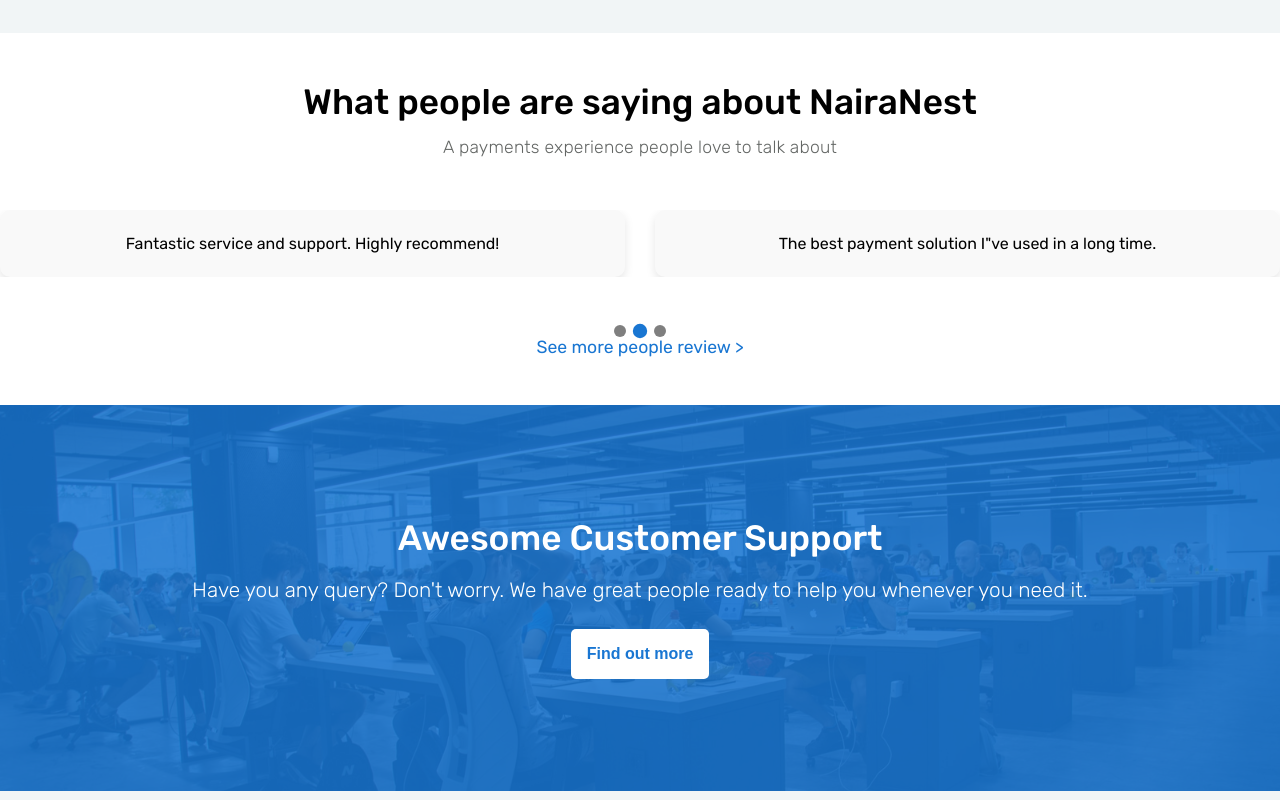
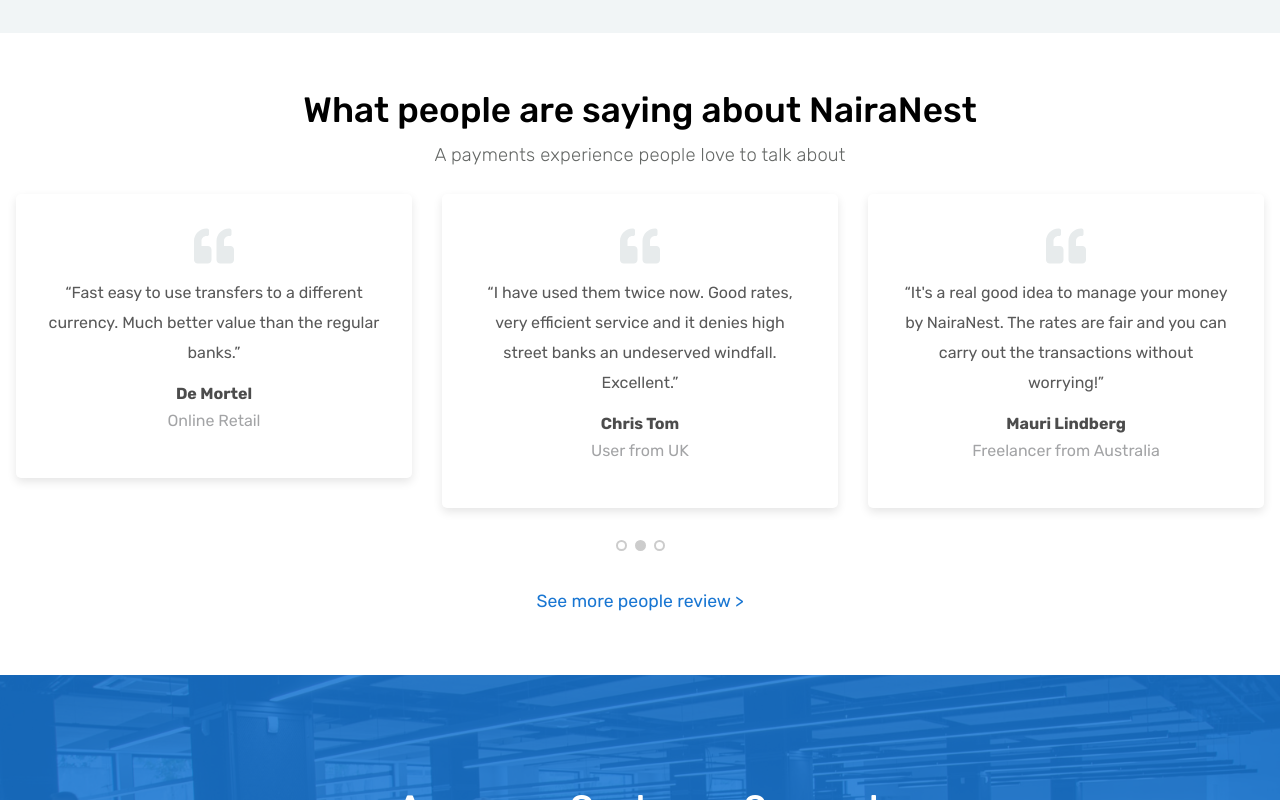
Before and after one commit to SlinkyCollins/Bank-App, a React (Vite) app in the folder bank-app/: page / in a window 1280 px wide. Shown: the part 8460-9260 px from the top of the page. Built offline with nearby package versions, Linux system fonts and the light colour scheme.

Commit message:
Homepage stlying done and dusted

```diff
--- a/bank-app/src/Components/Pages/Homepage.css
+++ b/bank-app/src/Components/Pages/Homepage.css
@@ -166,7 +166,7 @@
   text-align: center;
   position: relative;
   padding: 7rem 1rem 7rem;
-  margin: 3rem 0 0;
+  margin: 4rem 0 0;
   background-image: url("/src/assets/workers.jpg");
   height: 100%;
   background-attachment: fixed;
--- a/bank-app/src/Components/Pages/Homepage.jsx
+++ b/bank-app/src/Components/Pages/Homepage.jsx
@@ -301,7 +301,7 @@
         </div>
       </section>
 
-      <section>
+      <section style={{margin: "3.5rem 0 0"}}>
         <TestimonialSection/>
       </section>
 
--- a/bank-app/src/Components/Pages/TestimonialSection.css
+++ b/bank-app/src/Components/Pages/TestimonialSection.css
@@ -1,19 +1,26 @@
 .custom-prev,
 .custom-next {
   position: absolute;
-  top: 50%;
+  top: 45%;
   transform: translateY(-50%);
-  background-color: rgba(0, 0, 0, 0.6);
-  color: white;
+  background-color: #fff;
+  color: #000;
   border: none;
+  display: inline-flex;
+  align-items: center;
+  justify-content: center;
+  text-decoration: none;
   border-radius: 50%;
   width: 40px;
   height: 40px;
   cursor: pointer;
   z-index: 1000;
-  visibility: hidden; /* Hidden by default */
-  opacity: 0; /* Fully transparent initially */
+  visibility: hidden;
+  opacity: 0;
   transition: opacity 0.3s ease;
+  box-shadow: #00000026 0px 2px 5px 0px;
+  user-select: none;
+  appearance: button;
 }
 
 .custom-prev {
@@ -26,49 +33,39 @@
 
 .custom-prev:hover,
 .custom-next:hover {
-  background-color: rgba(0, 0, 0, 0.8);
+  background-color: #cccccc;
+  color: white;
 }
 
-
-/* Show buttons on hover */
 .swiper:hover .custom-prev,
 .swiper:hover .custom-next {
   visibility: visible;
-  opacity: 1; /* Fade in */
+  opacity: 1;
 }
-
-
-/* Optional hover effect for buttons */
-.custom-prev:hover,
-.custom-next:hover {
-  background-color: rgba(0, 0, 0, 0.8);
-}
-
-
 
 .custom-dots {
   display: flex;
   justify-content: center;
-    margin-top: 20px;
+  margin: 0.5rem 0 2.5rem;
 }
 
 .custom-dots .swiper-pagination-bullet {
-    width: 12px;
-    height: 12px;
+  width: 11px;
+  height: 11px;
   margin: 0 5px;
-    background-color: rgba(0, 0, 0, 0.5);
+  background: transparent;
+  border: 2px solid #cccccc;
   border-radius: 50%;
   opacity: 1;
-    transition: background-color 0.3s ease, transform 0.3s ease;
+  transition: background-color 0.3s ease;
 }
 
 .custom-dots .swiper-pagination-bullet-active {
-    background-color: #1976d2;
-    transform: scale(1.2);
+  background-color: #cccccc;
 }
 
-
-  @media (max-width: 768px) {
+/* responsiveness should be for pc not mobile */
+/* @media (max-width: 768px) {
     .custom-prev,
     .custom-next {
       width: 30px;
@@ -79,4 +76,4 @@
       width: 10px;
       height: 10px;
     }
-  }
+  } */
--- a/bank-app/src/Components/Pages/TestimonialSection.jsx
+++ b/bank-app/src/Components/Pages/TestimonialSection.jsx
@@ -6,6 +6,7 @@
 import "./TestimonialSection.css";
 import { FaAngleLeft } from "react-icons/fa";
 import { FaAngleRight } from "react-icons/fa";
+import { FaQuoteLeft } from "react-icons/fa";
 
 const TestimonialSection = () => {
   return (
@@ -16,7 +17,7 @@
       <p
         style={{
           lineHeight: "30px",
-          fontSize: "1.1rem",
+          fontSize: "1.15rem",
           fontWeight: "300",
           letterSpacing: ".2px",
           color: "#646765",
@@ -44,33 +45,68 @@
         breakpoints={{
           640: { slidesPerView: 1 }, // For small screens, show 1 slide
           768: { slidesPerView: 2 }, // For tablets, show 2 slides
-          1024: { slidesPerView: 2 }, // For larger screens, show 2 or 3 slides
+          1024: { slidesPerView: 3 }, // For larger screens, show 2 or 3 slides
         }}
         className="swiper"
-        style={{ margin: "3rem 0" }}
+        style={{ padding: "1.5rem 1rem", position: "relative" }}
       >
         <SwiperSlide>
           <div style={testimonialCardStyle}>
-            <p>NairaNest made my payments so seamless and stress-free!</p>
+            <FaQuoteLeft style={{ color: "#E7EBEC", fontSize: "2.5rem" }} />
+            <p style={{ color: "#595959", margin: ".5rem 0", lineHeight: "30px" }}>“I am happy working with NairaNest. Easy to use and it make my payments so seamless and stress-free! They also have an amazing user experience!”</p>
+            <div style={{ margin: "1rem 0" }}>
+              <h1 style={{ fontSize: "1rem", color: "#4C4C4C" }}>Jay Shah</h1>
+              <p style={{ color: "#A3A4A6", margin: ".5rem 0" }}>Freelancer</p>
+            </div>
           </div>
         </SwiperSlide>
+
         <SwiperSlide>
           <div style={testimonialCardStyle}>
-            <p>Fantastic service and support. Highly recommend!</p>
+            <FaQuoteLeft style={{ color: "#E7EBEC", fontSize: "2.5rem" }} />
+            <p style={{ color: "#595959", margin: ".5rem 0", lineHeight: "30px" }}>“Fast easy to use transfers to a different currency. Much better value than the regular banks.”</p>
+            <div style={{ margin: "1rem 0" }}>
+              <h1 style={{ fontSize: "1rem", color: "#4C4C4C" }}>De Mortel</h1>
+              <p style={{ color: "#A3A4A6", margin: ".5rem 0" }}>Online Retail</p>
+            </div>
           </div>
         </SwiperSlide>
+
         <SwiperSlide>
           <div style={testimonialCardStyle}>
-            <p>The best payment solution I&#34;ve used in a long time.</p>
+            <FaQuoteLeft style={{ color: "#E7EBEC", fontSize: "2.5rem" }} />
+            <p style={{ color: "#595959", margin: ".5rem 0", lineHeight: "30px" }}>“I have used them twice now. Good rates, very efficient service and it denies high street banks an undeserved windfall. Excellent.”</p>
+            <div style={{ margin: "1rem 0" }}>
+              <h1 style={{ fontSize: "1rem", color: "#4C4C4C" }}>Chris Tom</h1>
+              <p style={{ color: "#A3A4A6", margin: ".5rem 0" }}>User from UK</p>
+            </div>
           </div>
         </SwiperSlide>
+
         <SwiperSlide>
           <div style={testimonialCardStyle}>
-            <p>Amazing user experience! Truly exceptional.</p>
+            <FaQuoteLeft style={{ color: "#E7EBEC", fontSize: "2.5rem" }} />
+            <p style={{ color: "#595959", margin: ".5rem 0", lineHeight: "30px" }}>“It&apos;s a real good idea to manage your money by NairaNest. The rates are fair and you can carry out the transactions without worrying!”</p>
+            <div style={{ margin: "1rem 0" }}>
+              <h1 style={{ fontSize: "1rem", color: "#4C4C4C" }}>Mauri Lindberg</h1>
+              <p style={{ color: "#A3A4A6", margin: ".5rem 0" }}>Freelancer from Australia</p>
+            </div>
           </div>
         </SwiperSlide>
-      <button className="custom-prev"><FaAngleLeft /></button>
-      <button className="custom-next"><FaAngleRight /></button>
+
+        <SwiperSlide>
+          <div style={testimonialCardStyle}>
+            <FaQuoteLeft style={{ color: "#E7EBEC", fontSize: "2.5rem" }} />
+            <p style={{ color: "#595959", margin: ".5rem 0", lineHeight: "30px" }}>“Only trying it out since a few days. But up to now excellent. Seems to work flawlessly. I&#39;m only using it for sending money to friends at the moment.”</p>
+            <div style={{ margin: "1rem 0" }}>
+              <h1 style={{ fontSize: "1rem", color: "#4C4C4C" }}>Dennis Jacques</h1>
+              <p style={{ color: "#A3A4A6", margin: ".5rem 0" }}>User from USA</p>
+            </div>
+          </div>
+        </SwiperSlide>
+
+        <span className="custom-prev"><FaAngleLeft style={{ fontSize: "1.3rem" }} /></span>
+        <span className="custom-next"><FaAngleRight style={{ fontSize: "1.3rem" }} /></span>
       </Swiper>
       <div className="custom-dots"></div>
       <a style={{ color: "#1976d2", fontSize: "1.1rem", cursor: "pointer" }}>See more people review &gt;</a>
@@ -79,9 +115,9 @@
 };
 
 const testimonialCardStyle = {
-  background: "#f9f9f9",
-  borderRadius: "10px",
-  padding: "1.5rem",
+  background: "#fff",
+  borderRadius: "5px",
+  padding: "2rem 2rem",
   boxShadow: "0px 4px 10px rgba(0, 0, 0, 0.1)",
 };
 
```
Lines whose indentation alone changed are shown as unchanged.
